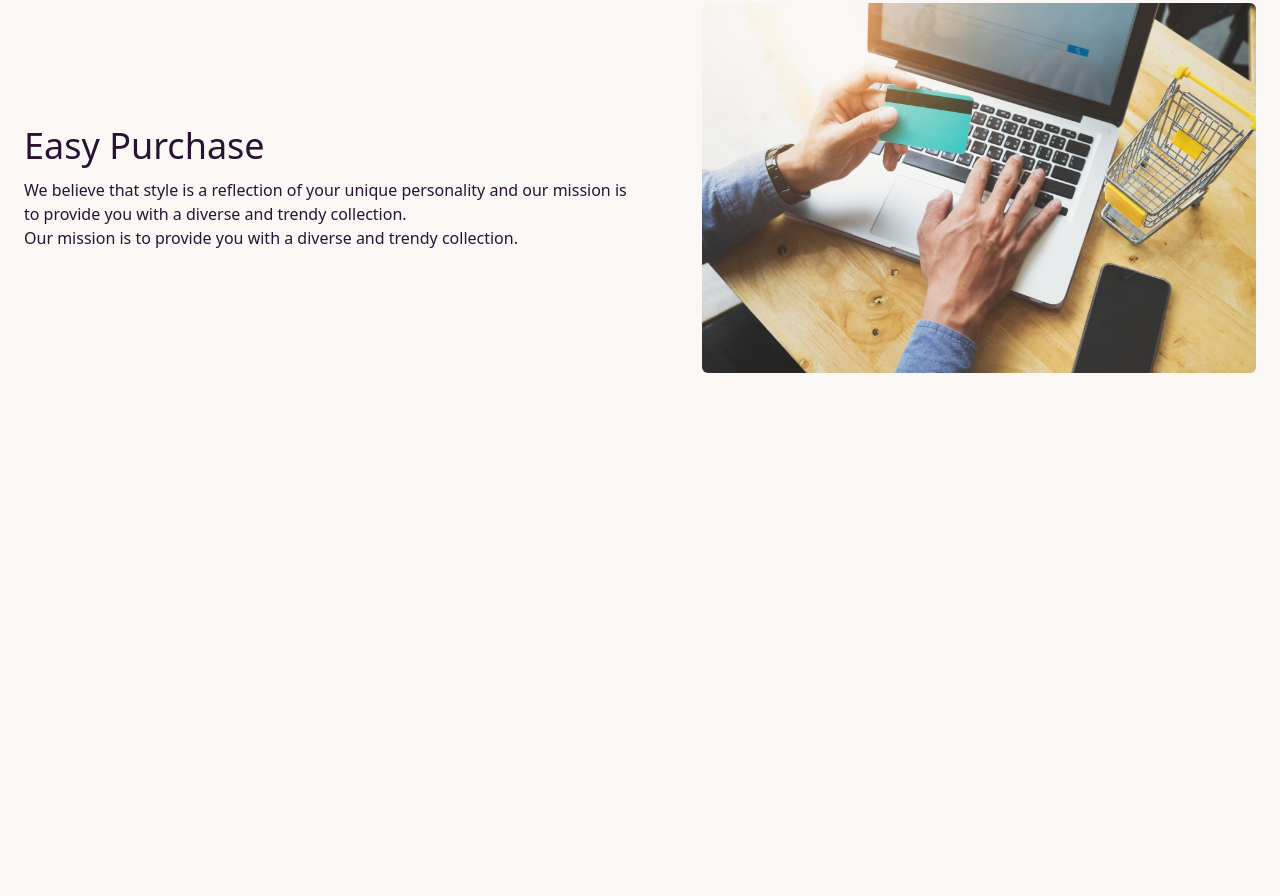
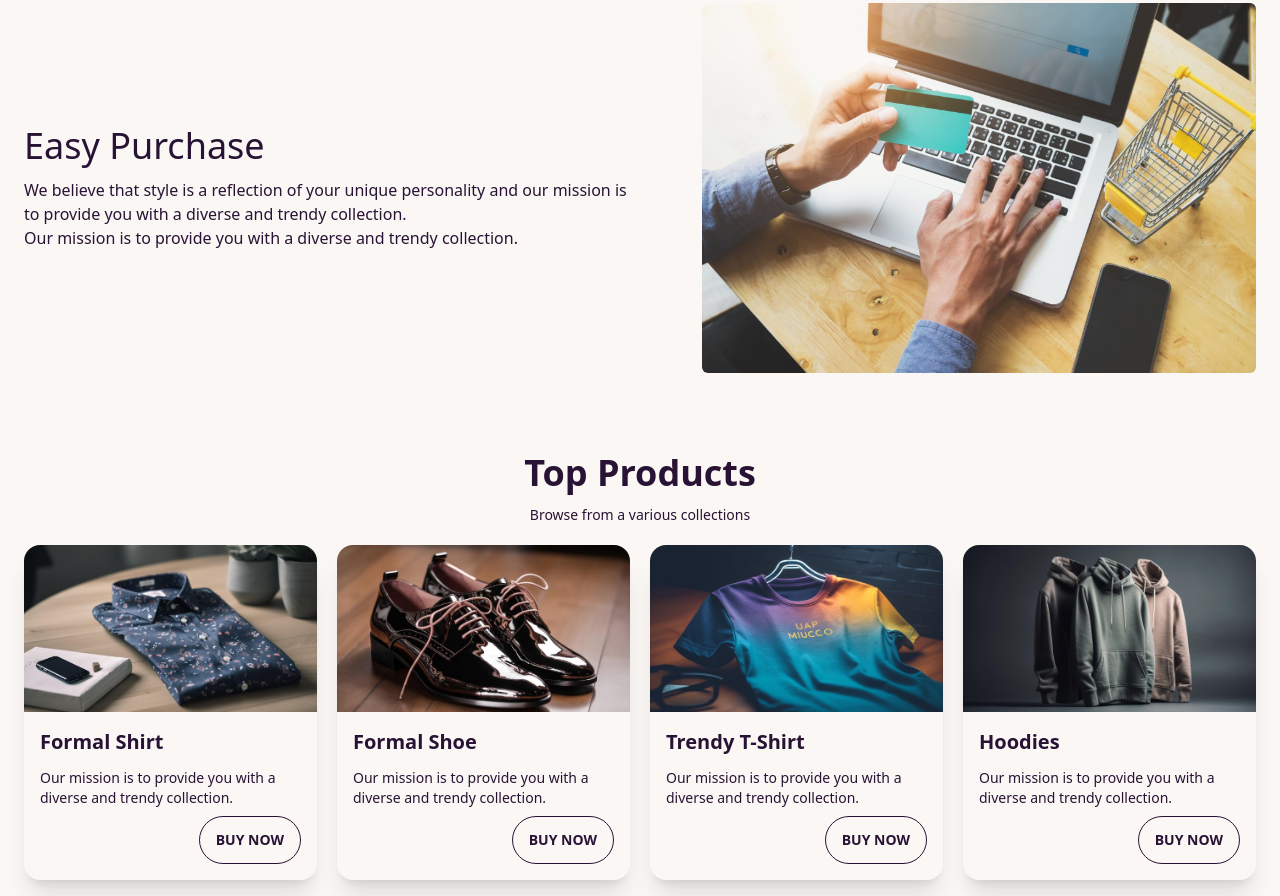
Before and after one commit to SajeedAninda/Daisy-Man-by-DaisyUI-Sajeed, a plain HTML site: page index.html in a window 1280 px wide. Shown: the part 1285-2181 px from the top of the page. Before the commit the page ends 1674 px from the top, so only its background shows below. Drawn offline with nearby package versions, Linux system fonts and the light colour scheme.

Commit message:
After completing Top Products section

```diff
--- a/index.html
+++ b/index.html
@@ -11,9 +11,10 @@
 </head>
 
 <body>
+    <!-- HEADER SECTION  -->
     <header>
         <!-- NAV SECTION  -->
-        <nav class="h-[10vh] max-w-screen-xl m-auto px-5">
+        <nav class="h-[10vh] max-w-screen-xl m-auto px-5 flex items-center">
             <div class="navbar bg-base-100">
                 <div class="flex-1">
                     <a class="btn btn-ghost normal-case text-xl">DaisyMan</a>
@@ -85,7 +86,7 @@
         <!-- COLLECTION SECTION  -->
         <section class="max-w-screen-sm md:max-w-screen-md lg:max-w-screen-xl m-auto mt-12 py-4 px-6">
             <div class="text-center">
-                <h1 class="text-4xl mb-3">Huge Collection</h1>
+                <h1 class="text-4xl font-bold mb-3">Huge Collection</h1>
                 <p class="text-sm">Browse from a various collections</p>
             </div>
 
@@ -151,6 +152,66 @@
                 </div>
             </div>
         </section>
+
+
+        <!-- TOP PRODUCTS SECTION  -->
+        <section class="max-w-screen-sm md:max-w-screen-md lg:max-w-screen-xl m-auto mt-12 py-4 px-6">
+            <div class="text-center">
+                <h1 class="text-4xl font-bold mb-3">Top Products</h1>
+                <p class="text-sm">Browse from a various collections</p>
+            </div>
+
+            <!-- CARDS  -->
+            <div class="grid gap-5 grid-cols-1 md:grid-cols-2 lg:grid-cols-4 pt-5">
+                <div class="card card-compact bg-base-100 shadow-xl">
+                    <figure><img src="images/formal.jpg" alt="Shoes" /></figure>
+                    <div class="card-body">
+                        <h2 class="card-title">Formal Shirt</h2>
+                        <p>Our mission is to provide you with a diverse and trendy collection.
+                        </p>
+                        <div class="card-actions justify-end">
+                            <button class="btn btn-outline">Buy Now</button>
+                        </div>
+                    </div>
+                </div>
+                <div class="card card-compact bg-base-100 shadow-xl">
+                    <figure><img
+                            src="images/shiny-black-leather-shoes-exude-modern-luxury-generated-by-ai_188544-36154.jpg"
+                            alt="Shoes" /></figure>
+                    <div class="card-body">
+                        <h2 class="card-title">Formal Shoe</h2>
+                        <p>Our mission is to provide you with a diverse and trendy collection.
+                        </p>
+                        <div class="card-actions justify-end">
+                            <button class="btn btn-outline">Buy Now</button>
+                        </div>
+                    </div>
+                </div>
+                <div class="card card-compact bg-base-100 shadow-xl">
+                    <figure><img src="images/blue-yellow-t-shirt-wooden-hanger-generated-by-ai_188544-42185.jpg"
+                            alt="Shoes" /></figure>
+                    <div class="card-body">
+                        <h2 class="card-title">Trendy T-Shirt</h2>
+                        <p>Our mission is to provide you with a diverse and trendy collection.
+                        </p>
+                        <div class="card-actions justify-end">
+                            <button class="btn btn-outline">Buy Now</button>
+                        </div>
+                    </div>
+                </div>
+                <div class="card card-compact bg-base-100 shadow-xl">
+                    <figure><img src="images/hoodies.jpg" alt="Shoes" /></figure>
+                    <div class="card-body">
+                        <h2 class="card-title">Hoodies</h2>
+                        <p>Our mission is to provide you with a diverse and trendy collection.
+                        </p>
+                        <div class="card-actions justify-end">
+                            <button class="btn btn-outline">Buy Now</button>
+                        </div>
+                    </div>
+                </div>
+            </div>
+        </section>
     </main>
 </body>
 
```
Also changed, not shown: images/formal.jpg (renamed from images/elegant-businessman-shirt-wooden-desk-stack-generated-by-ai_188544-34678.jpg).
